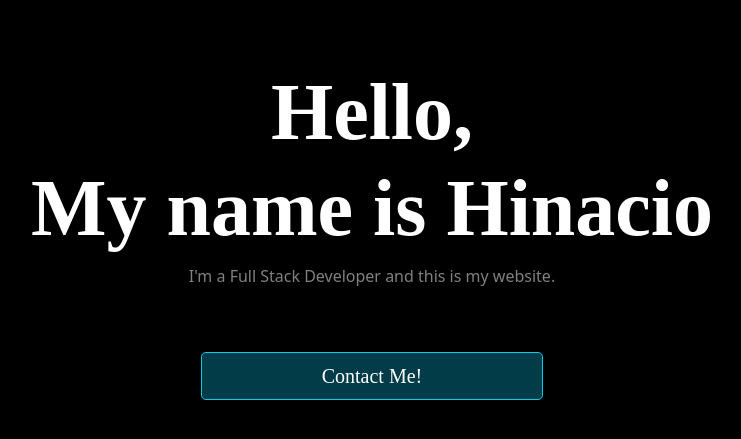
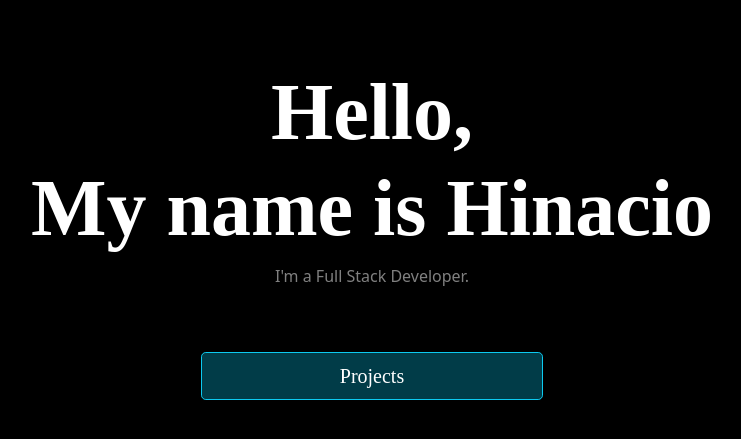
Before and after one commit to HinacioSant/Portfolio, a Django app: page / in a window 1280 px wide. Shown: the part 43-482 px from the top of the page, without its empty margins (268-1009 px from the left). Run offline with Django 3.2, Linux system fonts and the light colour scheme; some libraries are stand-ins or nearby versions; some web fonts are replaced.

Commit message:
small changes

```diff
--- a/Main/templates/PTs/index.html
+++ b/Main/templates/PTs/index.html
@@ -5,7 +5,7 @@
 {% block nav %}
 <li class="breadcrumb-item active" aria-current="page">Home</li>
 <li class="breadcrumb-item"><a href="/projects">Projects</a></li>
-<li class="breadcrumb-item"><a href="/resume">Resume</a></li>
+<li class="breadcrumb-item"><a href="https://www.hinacio.com/static/resume/Hinacio%20Sant'Ana.pdf">Resume</a></li>
 <li class="breadcrumb-item"><a href="/about">About</a></li>
 {% endblock %}
 
@@ -14,10 +14,10 @@
 
   <h1 style="font-size:80px;">Hello,<br>
      My name is Hinacio</h1>
-  <p id="p_desc">I'm a Full Stack Developer and this is my website.</p>
+  <p id="p_desc">I'm a Full Stack Developer.</p>
   <br>
   <br>
-  <h4 class="d-grid gap-2 col-4 mx-auto" id="ktp_font"><a class="btn btn-info btn-lg" href="/about">Contact Me!</a></h4>
+  <h4 class="d-grid gap-2 col-4 mx-auto" id="ktp_font"><a class="btn btn-info btn-lg" href="/projects">Projects</a></h4>
 
 </div>
 {% endblock %}
--- a/static/css/Main/styles.css
+++ b/static/css/Main/styles.css
@@ -226,6 +226,7 @@ body {
   .navbar-brand{font-size: 18px !important;}
   .img_style img{max-height:155px;}
   .img_style p{font-size: 14px;}
+  .d-grid {justify-content: center;}
 
 }
 
```
Also changed, not shown: 1 other file.
